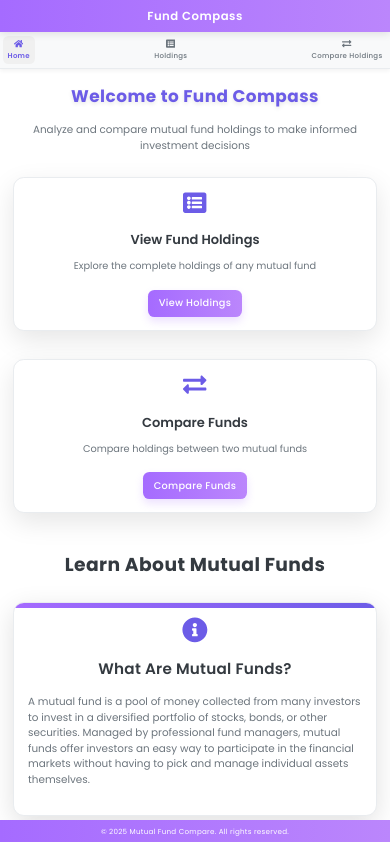
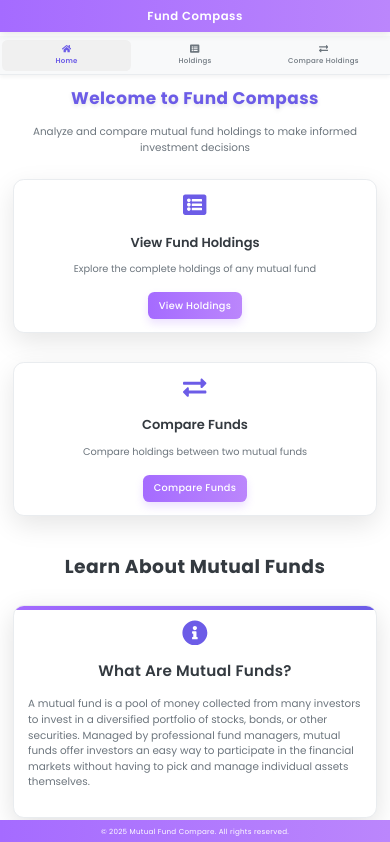
Before and after one commit to ShiladityaGohil/MutualFunds, a React (Vite) app in the folder frontend/: page / in a window 390 px wide. Shown: the top 842 px of the page. Built offline with nearby package versions, Linux system fonts and the light colour scheme.

Commit message:
CSS fixes

```diff
--- a/frontend/src/components/ComparisonResults/ComparisonResults.css
+++ b/frontend/src/components/ComparisonResults/ComparisonResults.css
@@ -50,12 +50,11 @@
   border-radius: 6.48px;
   padding: 1.215rem;
   box-shadow: 0 3.24px 4.86px rgba(0, 0, 0, 0.05);
-  text-align: center;
   display: flex;
   flex-direction: column;
   align-items: center;
   min-height: 180px;
-  justify-content: center;
+  text-align: center;
 }
 
 .fund-card h3 {
@@ -65,6 +64,8 @@
   font-weight: 600;
   font-family: 'Poppins', sans-serif;
   letter-spacing: 0.243px;
+  text-align: center;
+  width: 100%;
 }
 
 .fund-name {
@@ -75,15 +76,22 @@
   margin: 0;
   letter-spacing: 0.243px;
   line-height: 1.4;
+  text-align: center;
+  width: 100%;
 }
 
 .holdings-badge {
   background: linear-gradient(135deg, #6c5ce7, #a56bff);
   border-radius: 6.3px;
   padding: 0.72rem 1.08rem;
-  text-align: center;
   box-shadow: 0 3.6px 9px rgba(108, 92, 231, 0.3);
-  margin-top: 0.81rem;
+  margin: 0.81rem auto 0;
+  width: 80px;
+  height: 80px;
+  display: flex;
+  flex-direction: column;
+  align-items: center;
+  justify-content: center;
 }
 
 .holdings-badge span {
@@ -92,6 +100,9 @@
   color: white;
   font-family: 'Poppins', sans-serif;
   line-height: 1;
+  display: block;
+  text-align: center;
+  width: 100%;
 }
 
 .holdings-badge p {
@@ -99,6 +110,8 @@
   font-size: 0.72rem;
   color: rgba(255, 255, 255, 0.9);
   font-family: 'Poppins', sans-serif;
+  text-align: center;
+  width: 100%;
 }
 
 .common-holdings-badge {
@@ -111,11 +124,12 @@
   flex-direction: column;
   justify-content: center;
   align-items: center;
-  margin: 0 0.81rem;
+  margin: 0 auto;
   padding: 8.1px;
   box-shadow: 0 8.1px 16.2px rgba(0, 194, 194, 0.25);
   position: relative;
   z-index: 10;
+  text-align: center;
 }
 
 .common-holdings-badge span {
@@ -124,6 +138,7 @@
   line-height: 1;
   margin-bottom: 0.405rem;
   font-family: 'Poppins', sans-serif;
+  text-align: center;
 }
 
 .common-holdings-badge p {
@@ -184,6 +199,7 @@
 
 .fund1-weight, .fund2-weight {
   flex: 1;
+  text-align: center;
 }
 
 .sector {
@@ -272,6 +288,20 @@
   .th, .td {
     padding: 0.648rem 0.405rem;
   }
+
+  .holdings-badge {
+    width: 70px;
+    height: 70px;
+    padding: 0.6rem 0.9rem;
+  }
+
+  .holdings-badge span {
+    font-size: 1.4rem;
+  }
+
+  .holdings-badge p {
+    font-size: 0.65rem;
+  }
 }
 
 @media (max-width: 576px) {
@@ -317,6 +347,20 @@
   .new-comparison-btn {
     padding: 0.648rem 0.972rem;
     font-size: 0.81rem;
+  }
+
+  .holdings-badge {
+    width: 60px;
+    height: 60px;
+    padding: 0.5rem 0.8rem;
+  }
+
+  .holdings-badge span {
+    font-size: 1.2rem;
+  }
+
+  .holdings-badge p {
+    font-size: 0.6rem;
   }
 }
 
--- a/frontend/src/components/Header/Header.css
+++ b/frontend/src/components/Header/Header.css
@@ -21,6 +21,12 @@
   height: 45px;
   -webkit-backdrop-filter: blur(5px);
   backdrop-filter: blur(5px);
+}
+
+.header-content {
+  max-width: 720px;
+  width: 100%;
+  text-align: center;
 }
 
 /* Improved responsive styles */
--- a/frontend/src/components/Header/Header.jsx
+++ b/frontend/src/components/Header/Header.jsx
@@ -4,7 +4,9 @@ import './Header.css';
 const Header = () => {
   return (
     <header className="header">
-      Fund Compass
+      <div className="header-content">
+        Fund Compass
+      </div>
     </header>
   );
 };
--- a/frontend/src/components/Navigation/Navigation.css
+++ b/frontend/src/components/Navigation/Navigation.css
@@ -11,7 +11,7 @@
 
 .nav-container {
   display: flex;
-    justify-content: center;
+  justify-content: space-around;
   align-items: center;
   max-width: 720px;
   margin: 0 auto;
@@ -27,9 +27,11 @@
   text-decoration: none;
   border-radius: 5.4px;
   transition: all 0.2s ease;
-    margin: 0 0.36rem;
   font-family: 'Poppins', sans-serif;
   font-weight: 500;
+  flex: 1;
+  text-align: center;
+  justify-content: center;
 }
 
 .nav-item:hover {
@@ -51,6 +53,9 @@
 .nav-text {
   font-size: 0.72rem;
   letter-spacing: 0.27px;
+  white-space: nowrap;
+  width: 100%;
+  text-align: center;
 }
 
 @media (max-width: 768px) {
@@ -59,14 +64,13 @@
   }
 
   .nav-container {
-      justify-content: space-between;
+    justify-content: space-around;
     padding: 0 0.36rem;
     max-width: 540px;
   }
 
   .nav-item {
     padding: 0.45rem 0.54rem;
-      margin: 0 0.135rem;
   }
 
   .nav-text {
@@ -85,7 +89,6 @@
 
   .nav-item {
     padding: 0.36rem 0.45rem;
-      margin: 0 0.09rem;
   }
 
   .nav-icon {
@@ -98,17 +101,12 @@
 }
 
 @media (max-width: 400px) {
-    .navigation {
-      top: 32px;
-    }
-
   .nav-container {
     padding: 0 0.18rem;
   }
 
   .nav-item {
-      padding: 0.27rem 0.36rem;
-      margin: 0 0.045rem;
+    padding: 0.36rem 0.27rem;
   }
 
   .nav-icon {
@@ -120,15 +118,25 @@
   }
 }
 
-  /* Mobile-specific styles */
+/* Mobile-specific touch improvements */
 @media (pointer: coarse) {
   .nav-item {
+    min-height: 44px;
     -webkit-tap-highlight-color: transparent;
-      min-height: 44px; /* Minimum touch target size */
   }
 
   .nav-item:active {
     background-color: #f0f0f0;
     color: #6c5ce7;
   }
+
+  .nav-item:hover {
+    background-color: transparent;
+    color: #6c757d;
   }
+
+  .nav-item.active:hover {
+    background-color: #f0f0f0;
+    color: #6c5ce7;
+  }
+}
--- a/frontend/src/components/Navigation/Navigation.jsx
+++ b/frontend/src/components/Navigation/Navigation.jsx
@@ -7,7 +7,7 @@ const Navigation = () => {
   return (
     <nav className="navigation">
       <div className="nav-container">
-        <NavLink to="/" className={({ isActive }) => isActive ? 'nav-item active' : 'nav-item'}>
+        <NavLink to="/" className={({ isActive }) => isActive ? 'nav-item active' : 'nav-item'} end>
           <FaHome className="nav-icon" />
           <span className="nav-text">Home</span>
         </NavLink>
```
Also changed, not shown: frontend/public/404.html (+5 -2 lines), frontend/vercel.json (added), 1 other file (tests, documents, lock files or other folders). Lines whose indentation alone changed are shown as unchanged.
